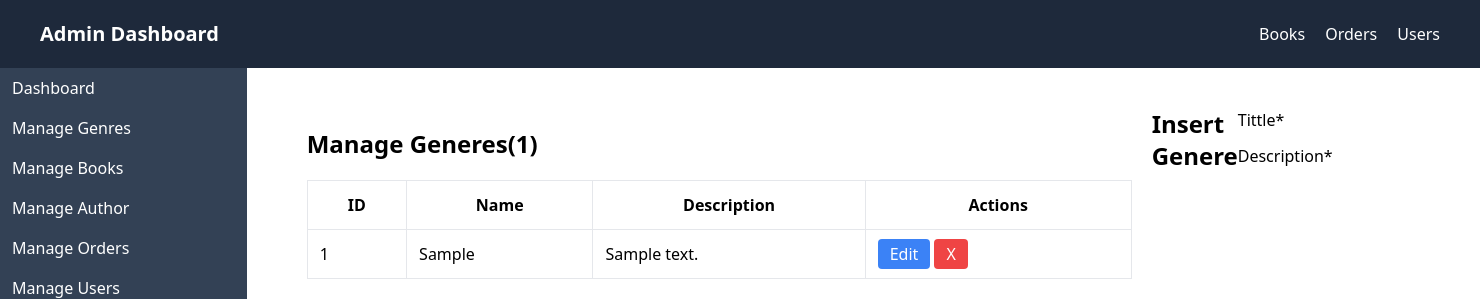
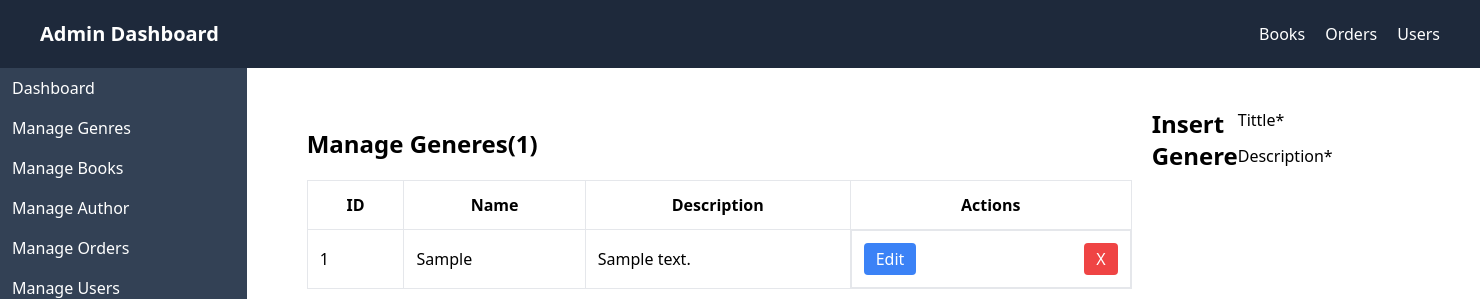
Before and after one commit to prabhakarsingh2007/KitabBazaar, a Django app: page /admin/genere in a window 1480 px wide; the page is wider, and only the part inside the window is pictured. Shown: the top 299 px of that part. Run offline with Django 5.2, Linux system fonts and the light colour scheme; a user stored in the database is signed in; tables that the repository leaves empty hold one stand-in row (values such as "Sample post"); parts of the project's set-up code (start-up, migrations or seed data) failed here and were passed over; some libraries are stand-ins or nearby versions.

Commit message:
Enhance genre management UI by adding flex layout to action buttons

```diff
--- a/bookshop/ecom/templates/admin/manage_genere.html
+++ b/bookshop/ecom/templates/admin/manage_genere.html
@@ -24,7 +24,7 @@
                     <td class="border p-3">{{genere.id}}</td>
                     <td class="border p-3">{{genere.tittle}}</td>
                     <td class="border p-3">{{genere.description}}</td>
-                    <td class="border p-3">
+                    <td class="border p-3 flex justify-between gap-3">
                         <a href="{% url 'admin_edit_genere' genere.id %}"
                             class="bg-blue-500 text-white px-3 py-1 rounded">Edit</a>
                         <a href="{% url 'admin_delete_genere' genere.id %}"
```
